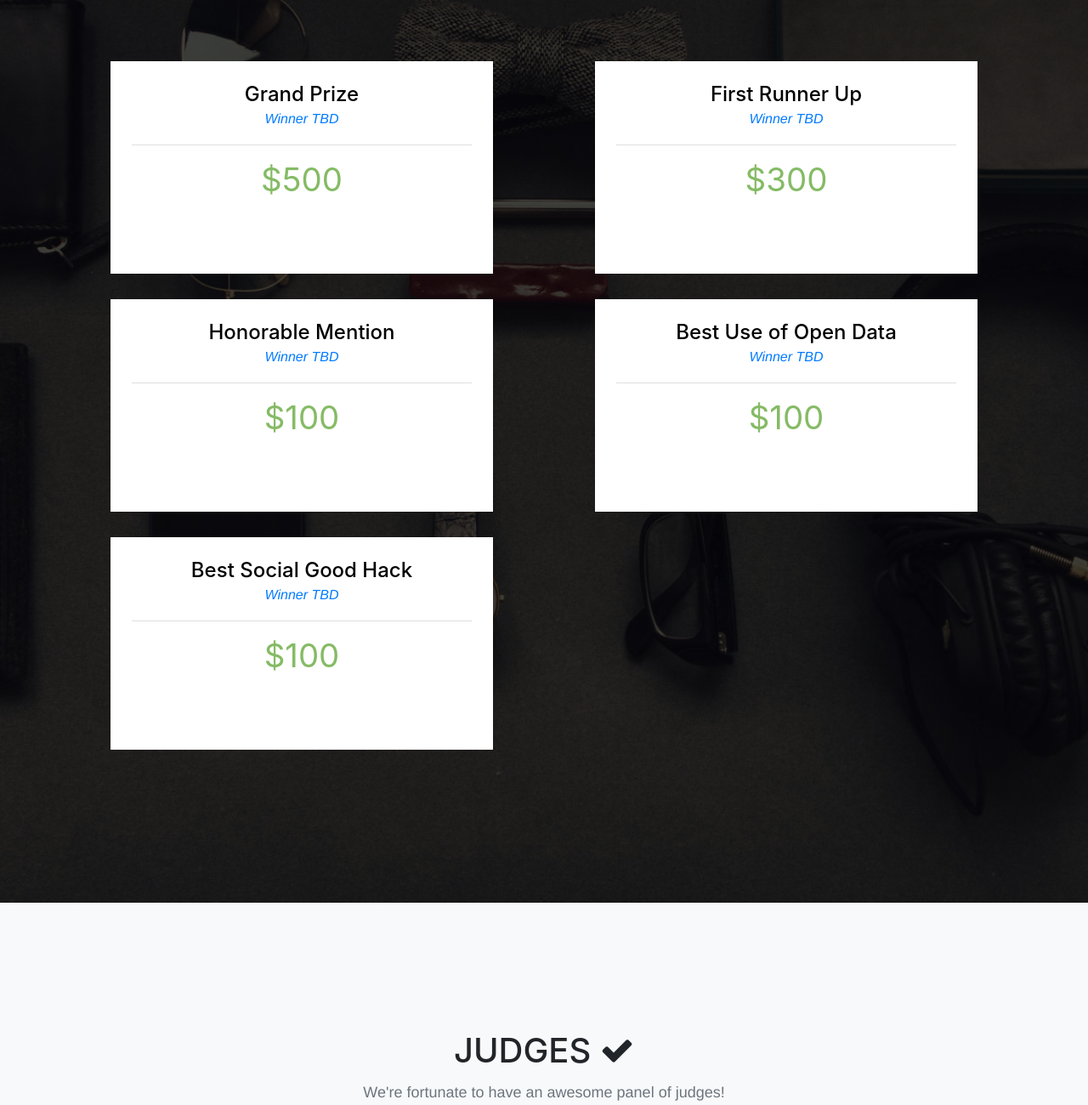
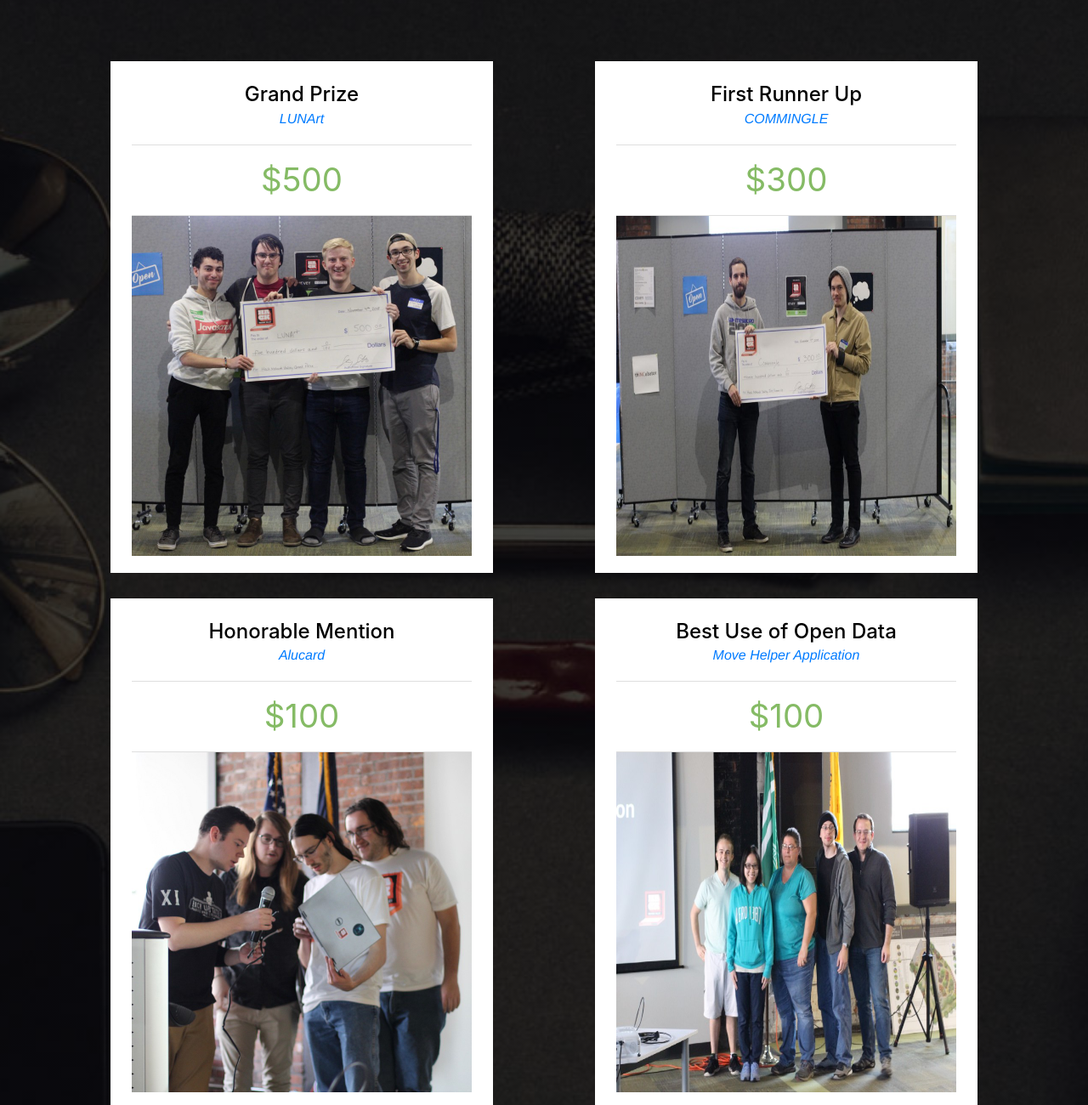
Before and after one commit to hackupstate/hack-mohawk-valley, a website with bundled scripts: page events/fall-2018/index.html in a window 1280 px wide. Shown: the part 5360-6660 px from the top of the page at 85% size. Built offline with nearby package versions, Linux system fonts and the light colour scheme; a web font is replaced by a local one.

Commit message:
Add winner pictures and prizes

```diff
--- a/events/fall-2018/index.html
+++ b/events/fall-2018/index.html
@@ -340,15 +340,15 @@
           <div class="portfolio-caption">
             <h4>Grand Prize</h4>
             <p class="text-muted mb-3">
-              <a href="#" target="_blank">Winner TBD</a>
+              <a href="https://hack-mohawk-valley-fall-2018.devpost.com/submissions/105521-mvh" target="_blank">LUNArt</a>
             </p>
 
             <ul class="list-group list-group-flush">
               <li class="list-group-item prize-money">$500</li>
             </ul>
-            <!-- <div class="portfolio-no-link">
-              <img class="img-fluid prize-image" src="#" alt="Hardware Hack">
-            </div>  -->
+            <div class="portfolio-no-link">
+              <img class="img-fluid prize-image" src="../../img/events/fall-2018/winners/first.jpeg" alt="">
+            </div>
           </div>
         </div>
 
@@ -356,15 +356,15 @@
           <div class="portfolio-caption">
             <h4>First Runner Up</h4>
             <p class="text-muted mb-3">
-              <a href="#" target="_blank">Winner TBD</a>
+              <a href="https://hack-mohawk-valley-fall-2018.devpost.com/submissions/105609-commingle" target="_blank">COMMINGLE</a>
             </p>
 
             <ul class="list-group list-group-flush">
               <li class="list-group-item prize-money">$300</li>
             </ul>
-            <!-- <div class="portfolio-no-link">
-              <img class="img-fluid prize-image" src="#" alt="Hardware Hack">
-            </div>  -->
+            <div class="portfolio-no-link">
+              <img class="img-fluid prize-image" src="../../img/events/fall-2018/winners/second.jpeg" alt="">
+            </div>
           </div>
         </div>
 
@@ -372,15 +372,15 @@
           <div class="portfolio-caption">
             <h4>Honorable Mention</h4>
             <p class="text-muted mb-3">
-              <a href="#" target="_blank">Winner TBD</a>
+              <a href="https://hack-mohawk-valley-fall-2018.devpost.com/submissions/105524-alucard" target="_blank">Alucard</a>
             </p>
 
             <ul class="list-group list-group-flush">
               <li class="list-group-item prize-money">$100</li>
             </ul>
-            <!-- <div class="portfolio-no-link">
-              <img class="img-fluid prize-image" src="#" alt="Hardware Hack">
-            </div>  -->
+            <div class="portfolio-no-link">
+              <img class="img-fluid prize-image" src="../../img/events/fall-2018/winners/honorable.jpeg" alt="">
+            </div>
           </div>
         </div>
 
@@ -388,15 +388,15 @@
           <div class="portfolio-caption">
             <h4>Best Use of Open Data</h4>
             <p class="text-muted mb-3">
-              <a href="#" target="_blank">Winner TBD</a>
+              <a href="https://hack-mohawk-valley-fall-2018.devpost.com/submissions/105515-move-helper-application" target="_blank">Move Helper Application</a>
             </p>
 
             <ul class="list-group list-group-flush">
               <li class="list-group-item prize-money">$100</li>
             </ul>
-            <!-- <div class="portfolio-no-link">
-              <img class="img-fluid prize-image" src="#" alt="Hardware Hack">
-            </div>  -->
+            <div class="portfolio-no-link">
+              <img class="img-fluid prize-image" src="../../img/events/fall-2018/winners/open-data.jpeg" alt="">
+            </div>
           </div>
         </div>
 
@@ -404,15 +404,15 @@
           <div class="portfolio-caption">
             <h4>Best Social Good Hack</h4>
             <p class="text-muted mb-3">
-              <a href="#" target="_blank">Winner TBD</a>
+              <a href="https://hack-mohawk-valley-fall-2018.devpost.com/submissions/105609-commingle" target="_blank">COMMINGLE</a>
             </p>
 
             <ul class="list-group list-group-flush">
               <li class="list-group-item prize-money">$100</li>
             </ul>
-            <!-- <div class="portfolio-no-link">
-              <img class="img-fluid prize-image" src="#" alt="Hardware Hack">
-            </div>  -->
+            <div class="portfolio-no-link">
+              <img class="img-fluid prize-image" src="../../img/events/fall-2018/winners/second.jpeg" alt="">
+            </div>
           </div>
         </div>
 
```
Also changed, not shown: img/events/fall-2018/winners/first.jpeg (added), img/events/fall-2018/winners/honorable.jpeg (added), img/events/fall-2018/winners/open-data.jpeg (added), img/events/fall-2018/winners/second.jpeg (added).
